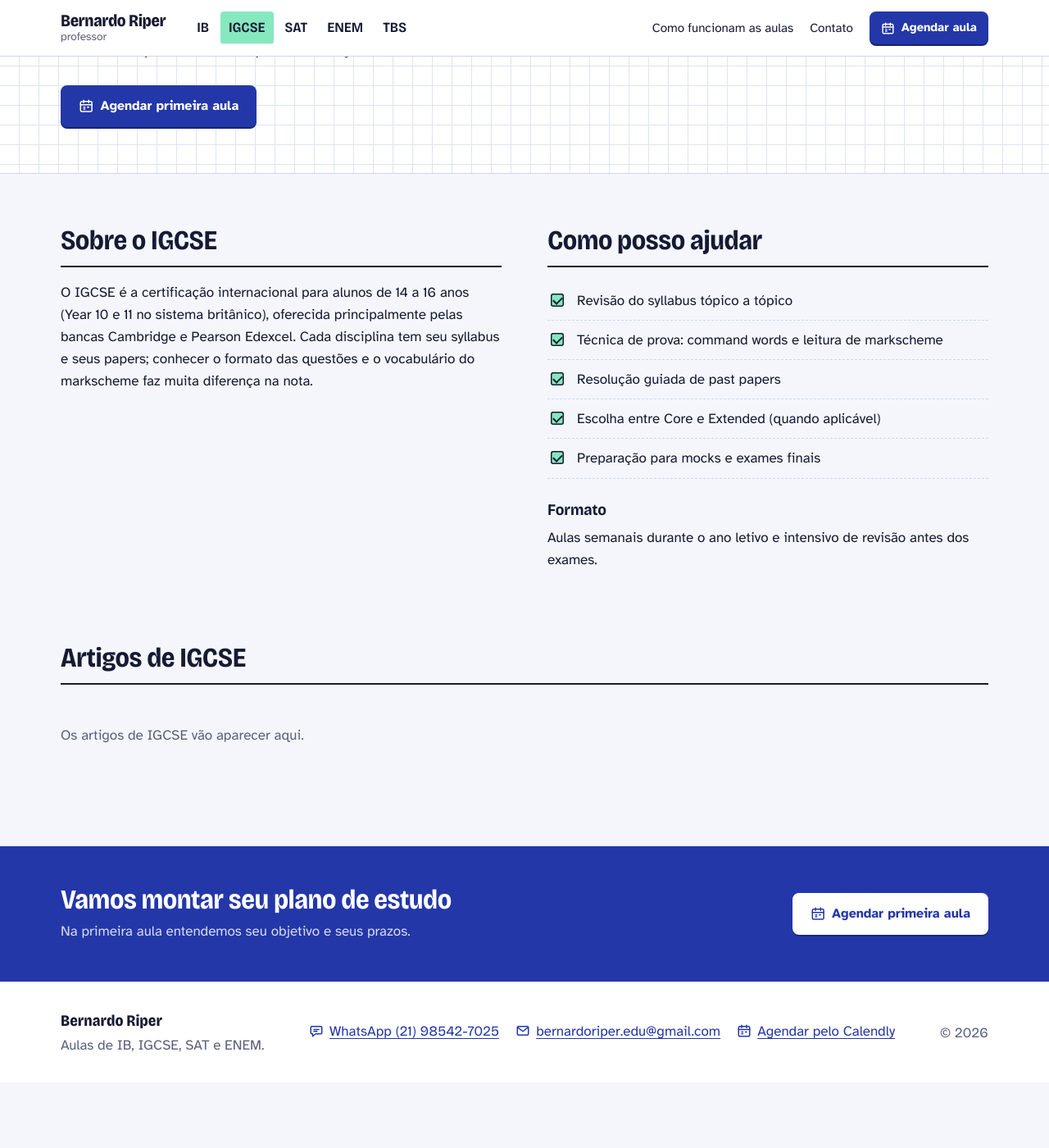
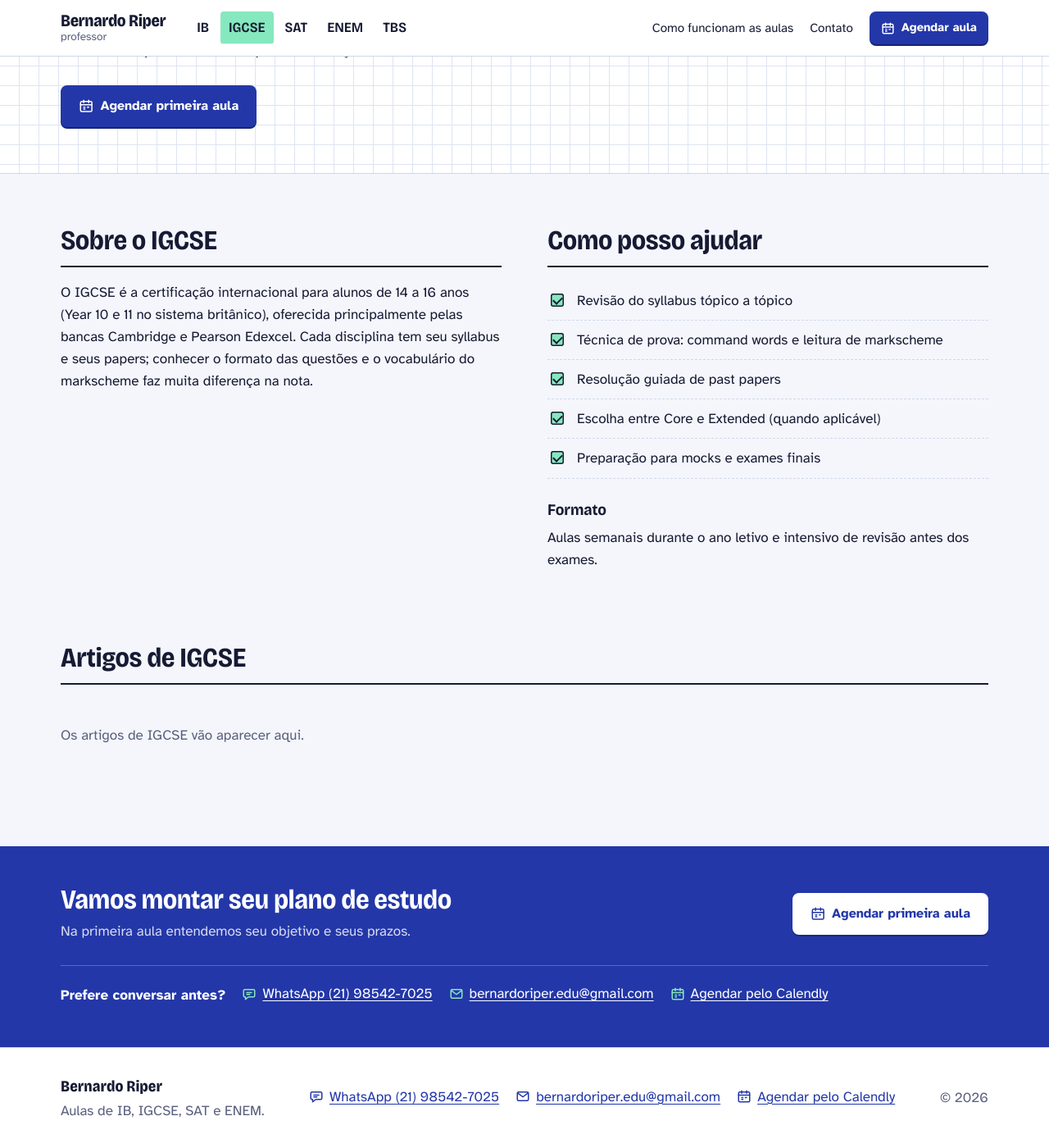
Before and after one commit to BernardoRiper-edu/bernardoriper-edu.github.io, a Jekyll site: the page built from igcse.md, in a window 1280 px wide and 1400 px high, scrolled down 180 px. Shown: the whole window at 82% size. Built offline with Jekyll 4.4.1, drawn with Linux system fonts in a browser that asks for light colours; before the commit the page ends 1500 px from its top, so only the background shows below that.

Commit message:
Contatos com ícones também no corpo das subpáginas
- Faixa final (IB, IGCSE, SAT, ENEM, Aulas e artigos): "Prefere conversar antes?"
  com WhatsApp, e-mail e Calendly
- Home: "Dúvidas antes de agendar?" com os mesmos contatos, ao lado do calendário
- Área da escola continua sem contatos

Co-Authored-By: Claude Opus 5.5 <noreply@anthropic.com>
Claude-Session: https://claude.ai/code/session_01CSAQ59vYvjoYtvE7TwCco6

```diff
--- a/_includes/cta.html
+++ b/_includes/cta.html
@@ -6,4 +6,10 @@
     </div>
     {% include agendar.html texto="Agendar primeira aula" classe="btn btn-light" %}
   </div>
+  <div class="wrap">
+    <div class="cta-contacts">
+      <p>Prefere conversar antes?</p>
+      {% include contato-links.html %}
+    </div>
+  </div>
 </section>
--- a/assets/css/style.css
+++ b/assets/css/style.css
@@ -655,3 +655,16 @@ main:has(> .cta:last-child, > div:last-child > .cta:last-child) + .site-footer {
 .contact-list span { display: flex; flex-direction: column; min-width: 0; }
 .contact-list strong { font-family: var(--display); font-stretch: 90%; font-weight: 700; font-size: 1.25rem; }
 .contact-list small { color: var(--muted); font-size: 0.95rem; overflow-wrap: anywhere; }
+
+/* contatos no corpo das páginas */
+.cta-contacts {
+  display: flex; flex-wrap: wrap; align-items: center; gap: 10px 20px;
+  margin-top: 28px; padding-top: 20px;
+  border-top: 1px solid color-mix(in srgb, #fff 25%, var(--ink));
+}
+.cta-contacts p { margin: 0; font-weight: 700; color: #fff; }
+.cta .contact-links a { color: #fff; }
+.cta .contact-links .icon { color: var(--hl); }
+.booking-contacts { margin-top: 24px; padding-top: 18px; border-top: 1px solid var(--rule); }
+.booking-contacts p { margin: 0 0 10px; font-weight: 700; }
+.booking-contacts .contact-links { flex-direction: column; gap: 10px; }
--- a/index.html
+++ b/index.html
@@ -14,6 +14,10 @@ title: "Aulas de IB, IGCSE, SAT e ENEM"
         {% endfor %}
       </ul>
       <p class="booking-note"><a href="{{ '/aulas/' | relative_url }}">Como funcionam as aulas</a></p>
+      <div class="booking-contacts">
+        <p>Dúvidas antes de agendar?</p>
+        {% include contato-links.html %}
+      </div>
     </div>
 
     <div class="sheet cal-sheet">
```
